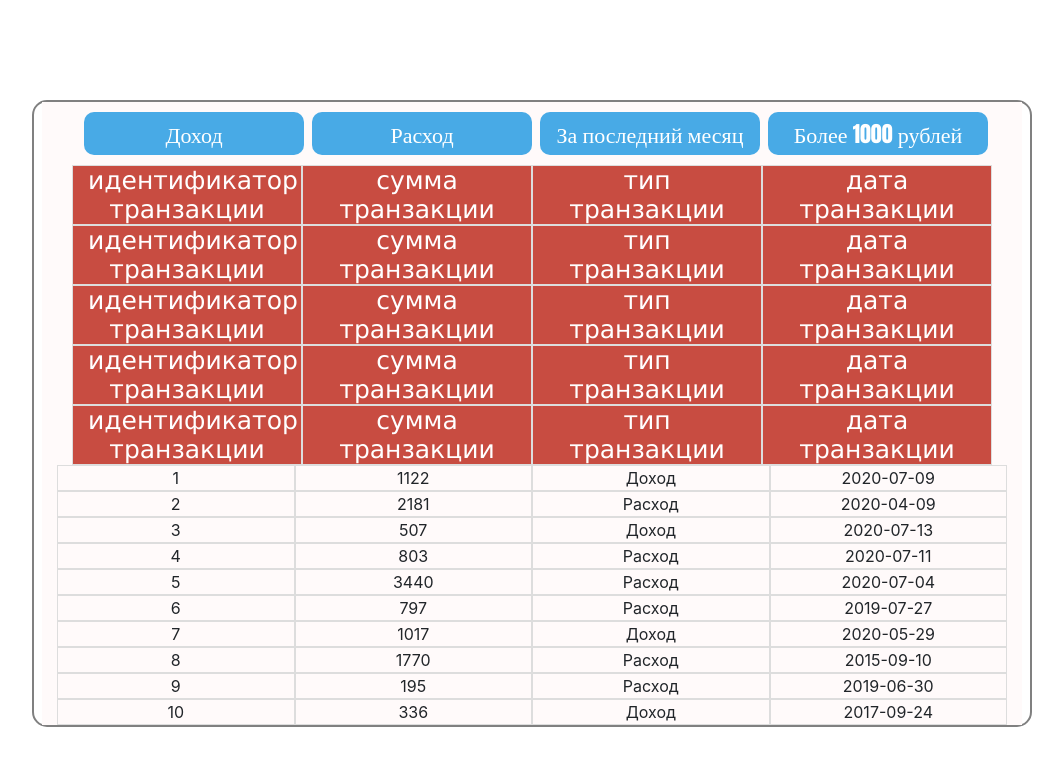
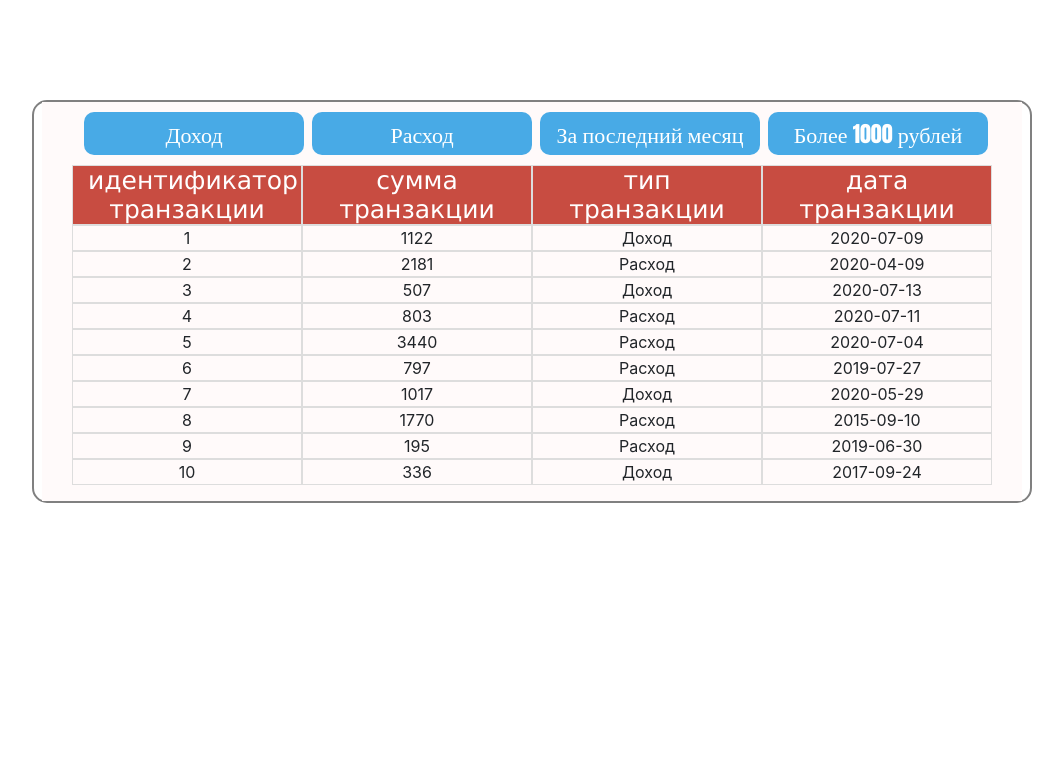
Before and after one commit to Norpa1/Test-Task, a React (Create React App) app: page / in a window 1280 px wide. Shown: the top 766 px of the page, without its empty margins (108-1171 px from the left). Built offline with nearby package versions, Linux system fonts and the light colour scheme.

Commit message:
Update WholefTable.js

```diff
--- a/src/TableComponents/WholefTable.js
+++ b/src/TableComponents/WholefTable.js
@@ -1,31 +1,19 @@
-import React, {Component} from 'react';
-import TableRow from "./TileOfTable.js"
-import TileOf from "./TitleOf.js"
+import React, {Component} from "react";
+import TableRow from "./TileOfTable.js";
 
-
-const TableTitles = ["идентификатор транзакции","сумма транзакции","тип транзакции","дата транзакции"]
 
 
 function Table({TransactionsArray}) {
-		return (
-		<div className="Container">
-
-		<div>
-			{TableTitles.map((todo,idx) => {
-				return <TileOf todo={todo} key={idx} index={idx}/>
-				}
-			)}
-		</div>
-
-		<div>
-			{TransactionsArray.map((todo,idx) => {
-				return <TableRow todo={todo} key={todo.id} index={idx}/>
-			}
-
-			)}
-		</div>
-		</div>
-		)
+    return (
+        <div className="table">
+            <div className="container position-static">
+                {TransactionsArray.map((todo,idx) => {
+                    return <TableRow todo={todo} key={todo.id} index={idx}/>;
+                }
+                )}
+            </div>
+        </div>
+    );
 }
 
 
```
